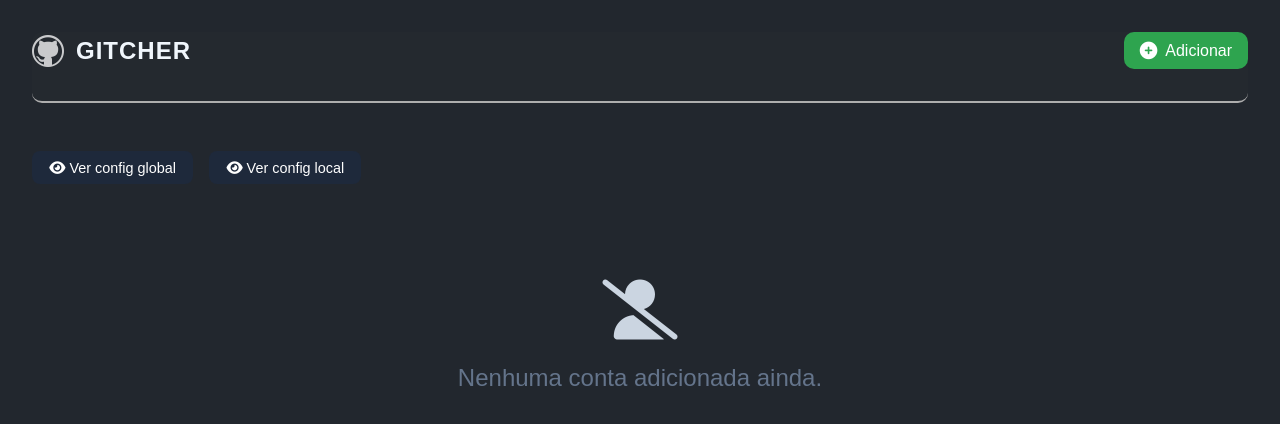
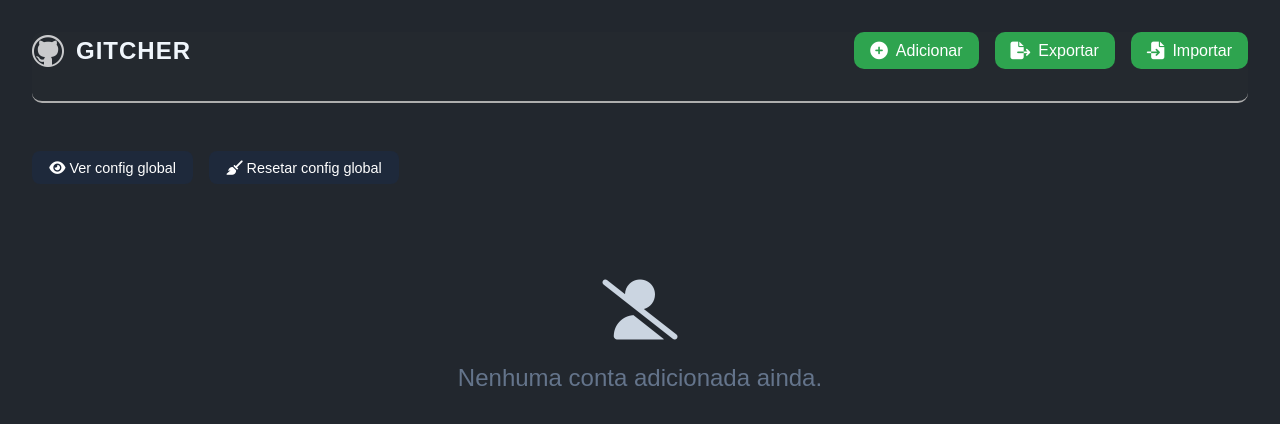
Before and after one commit to 4L1C3-R4BB1T/git-switcher, an Angular app: page / in a window 1280 px wide. Shown: the top 424 px of the page. Built offline with nearby package versions, Linux system fonts and the light colour scheme.

Commit message:
feat: add export and import accounts

```diff
--- a/preload.js
+++ b/preload.js
@@ -5,4 +5,6 @@ contextBridge.exposeInMainWorld('electronAPI', {
   selectRepoDialog: () => ipcRenderer.invoke('select-repo'),
   getGitConfig: (scope) => ipcRenderer.invoke('get-git-config', scope),
   resetGitConfig: (scope) => ipcRenderer.invoke('reset-git-config', scope),
+  exportAccounts: (data) => ipcRenderer.invoke('export-accounts', data),
+  importAccounts: () => ipcRenderer.invoke('import-accounts')
 });
--- a/src/app/pages/home/home.component.html
+++ b/src/app/pages/home/home.component.html
@@ -4,10 +4,20 @@
       <img class="github-logo" src="assets/github-logo.png" alt="Logo GitCher">
       <span class="logo-text">gitcher</span>
     </div>
-    <button id="add-account" class="btn-add" (click)="showModal = true">
-      <i class="fa-solid fa-circle-plus"></i>
-      <span>Adicionar</span>
-    </button>
+    <div class="actions">
+      <button id="add-account" class="btn-add" (click)="showModal = true">
+        <i class="fa-solid fa-circle-plus"></i>
+        <span>Adicionar</span>
+      </button>
+      <button (click)="exportAccounts()">
+        <i class="fas fa-file-export"></i>
+        Exportar
+      </button>
+      <button (click)="importAccounts()">
+        <i class="fas fa-file-import"></i>
+        Importar
+      </button>
+    </div>
   </div>
 
   <div class="git-advanced-actions">
@@ -15,14 +25,14 @@
       <i class="fas fa-eye"></i>
       Ver config global
     </button>
-    <!-- <button (click)="resetConfig('global')">
+    <button (click)="resetConfig('global')">
       <i class="fas fa-broom"></i>
       Resetar config global
-    </button> -->
-    <button (click)="viewConfig('local')">
+    </button>
+    <!-- <button (click)="viewConfig('local')">
       <i class="fas fa-eye"></i>
       Ver config local
-    </button>
+    </button> -->
     <!-- <button (click)="resetConfig('local')">
       <i class="fas fa-broom"></i>
       Resetar config local
--- a/src/app/pages/home/home.component.scss
+++ b/src/app/pages/home/home.component.scss
@@ -33,7 +33,11 @@
       }
     }
 
-    .btn-add {
+    .actions {
+      display: flex;
+      gap: 1em;
+
+      button {
         display: flex;
         align-items: center;
         gap: 0.5rem;
@@ -58,6 +62,7 @@
         &:active {
           background-color: #1b6e31;
           transform: translateY(0);
+        }
       }
     }
   }
--- a/src/app/pages/home/home.component.ts
+++ b/src/app/pages/home/home.component.ts
@@ -102,4 +102,13 @@ export class HomeComponent implements OnInit {
     }
   }
 
+  exportAccounts() {
+    this.accountService.exportAccounts();
+  }
+
+  importAccounts() {
+    localStorage.removeItem('local-git-configs');
+    this.accountService.importAccounts();
+  }
+
 }
--- a/src/app/services/account.service.ts
+++ b/src/app/services/account.service.ts
@@ -155,4 +155,20 @@ export class AccountService {
     }
   }
 
+  exportAccounts(): void {
+    window.electronAPI.exportAccounts(this.accounts)
+      .then(() => this.toastr.success('Contas exportadas com sucesso!'))
+      .catch(err => this.toastr.error('Erro ao exportar', err.message));
+  }
+
+  importAccounts(): void {
+    window.electronAPI.importAccounts()
+      .then((imported: Account[]) => {
+        this.accounts = [...this.accounts, ...imported];
+        this.saveAccounts();
+        this.toastr.success('Contas importadas com sucesso!');
+      })
+      .catch(err => this.toastr.error('Erro ao importar', err.message));
+  }
+
 }
--- a/src/global.d.ts
+++ b/src/global.d.ts
@@ -12,6 +12,8 @@ declare global {
       selectRepoDialog(): Promise<string | null>;
       getGitConfig: (scope: 'local' | 'global') => Promise<string>;
       resetGitConfig: (scope: 'local' | 'global') => Promise<string>;
+      exportAccounts(data: any[]): Promise<string>;
+      importAccounts(): Promise<any[]>;
     };
   }
 }
```
Also changed, not shown: main.js (+27 -0 lines). Lines whose indentation alone changed are shown as unchanged.
